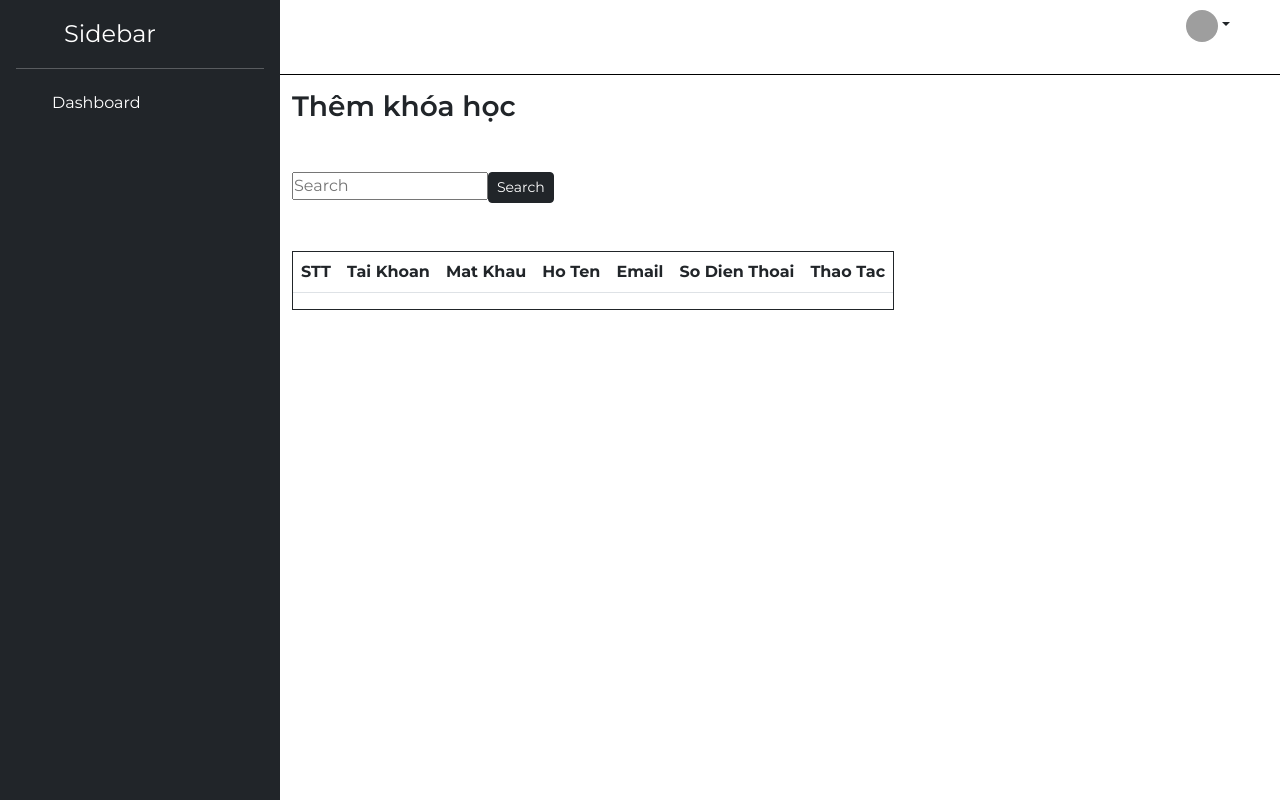
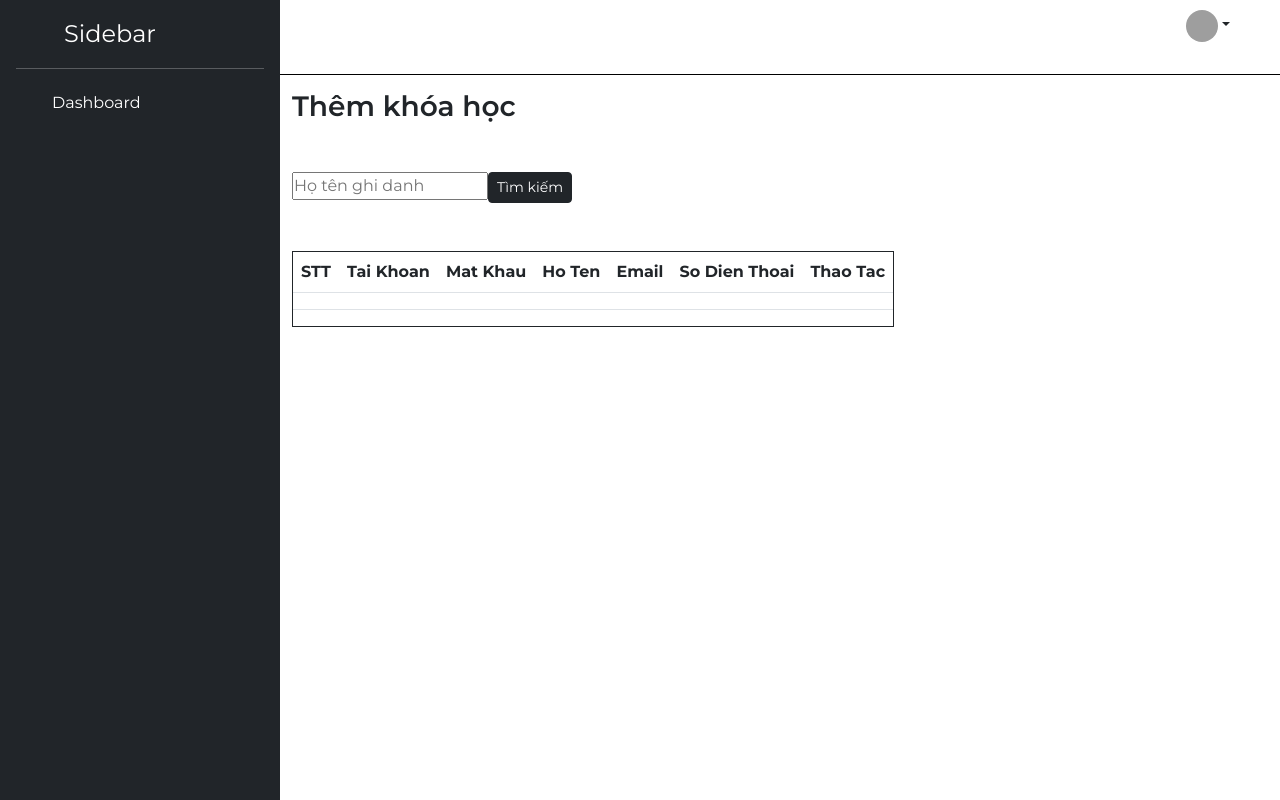
Before and after one commit to trankhai191299/capstoneTypescript_KiKa, a React (Create React App) app: page /admin/coursemanagement in a window 1280 px wide. Built offline with nearby package versions, Linux system fonts and the light colour scheme; grey boxes are pictures that could not be loaded.

Commit message:
update again

```diff
--- a/src/pages/Admin/CourseManagement/CourseManagement.tsx
+++ b/src/pages/Admin/CourseManagement/CourseManagement.tsx
@@ -4,7 +4,7 @@ type Props = {}
 
 export default function CourseManagement({}: Props) {
   return (
-    <div className='container course-management'>
+    <div className="container course-management">
       <div className="userContainer mt-5 d-none">
         <button
           type="button"
@@ -61,8 +61,8 @@ export default function CourseManagement({}: Props) {
         <h3>Thêm khóa học</h3>
       </div>
       <div className="mt-5">
-        <input type="search" placeholder="Search" />
-        <button className="btn btn-dark btn-sm">Search</button>
+        <input type="search" placeholder="Họ tên ghi danh" />
+        <button className="btn btn-dark btn-sm">Tìm kiếm</button>
       </div>
       <div className="d-flex mt-5">
         <div className="table-responsive border border-dark">
@@ -79,6 +79,7 @@ export default function CourseManagement({}: Props) {
               </tr>
             </thead>
             <tbody>
+              <tr>
                 <td></td>
                 <td></td>
                 <td></td>
@@ -86,6 +87,7 @@ export default function CourseManagement({}: Props) {
                 <td></td>
                 <td></td>
                 <td></td>
+              </tr>
             </tbody>
           </table>
         </div>
```
Lines whose indentation alone changed are shown as unchanged.
